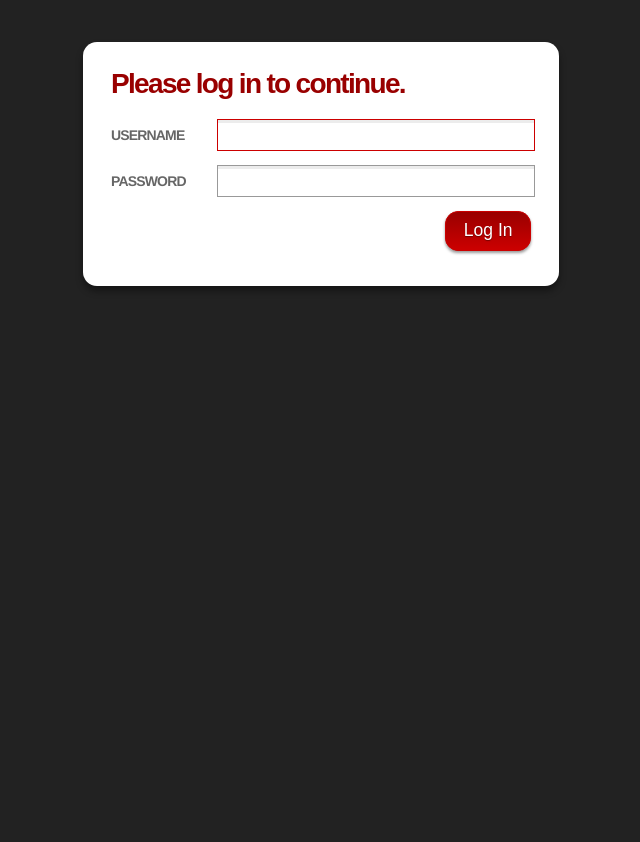
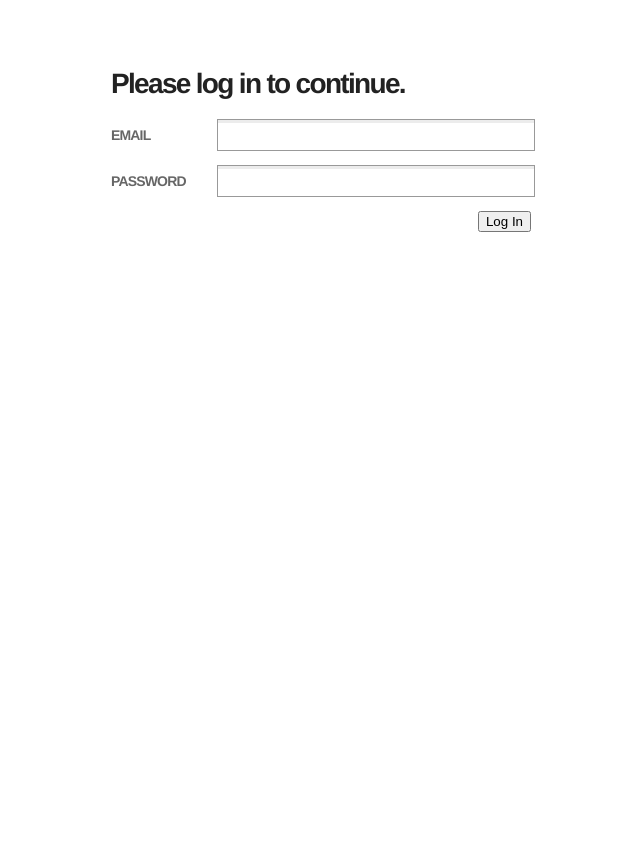
Before and after one commit to ghballiet/wtbest, a PHP site: page /admin/ in a window 1280 px wide. Shown: the whole page, without its empty margins (319-959 px from the left). Run offline with PHP 8.4, Linux system fonts and the light colour scheme; style sheets or scripts are compiled from the project's sources; some web fonts are replaced.

Commit message:
login works

```diff
--- a/admin/admin.css
+++ b/admin/admin.css
@@ -7,26 +7,19 @@
   src: local('Museo Sans 700'), local('MuseoSans-700'), url('/fonts/MuseoSans_700.otf') format('opentype'), url('/fonts/MuseoSans-700.svg#MuseoSans-700') format('svg');
   font-weight: bold;
 }
-body { background: #222222; }
 #login_form {
   margin: 3em auto;
   width: 30em;
-  -webkit-box-shadow: 0px 5px 7px rgba(0, 0, 0, 0.4);
-  -moz-box-shadow: 0px 5px 7px rgba(0, 0, 0, 0.4);
-  box-shadow: 0px 5px 7px rgba(0, 0, 0, 0.4);
   background: #ffffff;
   padding: 2em;
-  -webkit-border-radius: 1em;
-  -moz-border-radius: 1em;
-  border-radius: 1em;
+  color: #444444;
 }
 #login_form h1 {
-  font-family: 'Museo Sans 500', sans-serif;
-  color: #990000;
   font-weight: bold;
   font-size: 2em;
   margin-bottom: 0.5em;
   letter-spacing: -0.06em;
+  color: #222222;
 }
 #login_form table {
   width: 100%;
@@ -81,20 +74,3 @@ body { background: #222222; }
   color: rgba(0, 0, 0, 0.8);
   border: solid 1px #cc0000;
 }
-#login_form input[type="submit"] {
-  font-family: 'Museo Sans 500', sans-serif;
-  background-color: #990000;
-  background-image: -webkit-gradient(linear, left top, left bottom, from(#990000), to(#cc0000));
-  color: #ffffff;
-  text-shadow: 0px 1px 1px rgba(0, 0, 0, 0.4);
-  padding: 0.5em 1em;
-  -webkit-border-radius: 0.75em;
-  -moz-border-radius: 0.75em;
-  border-radius: 0.75em;
-  border: solid 1px #cc0000;
-  -webkit-box-shadow: 0px 2px 3px rgba(0, 0, 0, 0.4);
-  -moz-box-shadow: 0px 2px 3px rgba(0, 0, 0, 0.4);
-  box-shadow: 0px 2px 3px rgba(0, 0, 0, 0.4);
-  font-size: 1.25em;
-  margin: 0px;
-}
--- a/admin/admin.less
+++ b/admin/admin.less
@@ -1,25 +1,27 @@
 @import "../include/css/functions";
 
 body {
-    background: #222;
+/*    background: #222;*/
 }
 
 
 #login_form {
     margin: 3em auto;
     width: 30em;
-    .shadow(0px,5px,7px,rgba(0,0,0,.4));
+/*    .shadow(0px,5px,7px,rgba(0,0,0,.4));*/
     background: #fff;
     padding: 2em;
-    .round(1em);
+    color: #444;
+/*    .round(1em);*/
 
     h1 {
-        font-family: @font-stack-alt;
-        color: #900;
+/*        font-family: @font-stack-alt;*/
+/*        color: #900;*/
         font-weight: bold;
         font-size: 2em;
         margin-bottom: .5em;
         letter-spacing: -0.06em;
+        color: #222;
     }
 
     table {
@@ -59,7 +61,7 @@ body {
         border: solid 1px #c00;
     }
 
-    input[type="submit"] {
+/*    input[type="submit"] {
         font-family: @font-stack-alt;
         .gradient(#900,#c00);
         color: #fff;
@@ -70,5 +72,5 @@ body {
         .shadow(0px,2px,3px,rgba(0,0,0,.4));
         font-size: 1.25em;
         margin: 0px;
-    }
+    }*/
 }
--- a/admin/include/header.php
+++ b/admin/include/header.php
@@ -1,3 +1,7 @@
+<?php $SECRET_KEY="9RatrE9ded9he8"; ?>
+<?php if(!isset($_COOKIE[$SECRET_KEY])) {
+    header('Location: ../..');
+}?>
 <!DOCTYPE html PUBLIC "-//W3C//DTD XHTML 1.0 Transitional//EN" "http://www.w3.org/TR/xhtml1/DTD/xhtml1-transitional.dtd">
 <?php require_once('database.php'); ?>
 <?php $link=db_connect(); ?>
@@ -21,6 +25,7 @@
                         <li><a href="<?php echo $_POST['extradirs']; ?>../admin_events/">Events</a></li>
                         <li><a href="<?php echo $_POST['extradirs']; ?>../admin_sponsors/">Sponsors</a></li>
                         <li><a href="<?php echo $_POST['extradirs']; ?>../admin_documents/">Documents</a></li>
+                        <li><a href="<?php echo $_POST['extradirs']; ?>../logout/">Logout</a></li>
                     </ul>
                 </div>
                 <div id="main">
--- /dev/null
+++ b/admin/index.php
@@ -0,0 +1,26 @@
+<?php $SECRET_KEY="9RatrE9ded9he8"; ?>
+<?php if(isset($_COOKIE[$SECRET_KEY])) { header('Location: admin_home/'); } ?>
+<!DOCTYPE html PUBLIC "-//W3C//DTD HTML 4.01//EN">
+<html>
+    <head>
+        <title>West Texas BEST | Administrator Login</title>
+        <link rel="stylesheet" href="../include/css/reset.css" type="text/css" />
+        <link rel="stylesheet" href="../include/css/master.css" type="text/css" />
+        <link rel="stylesheet" href="admin.css" type="text/css" />
+    </head>
+    <body>
+        <div id="login_form">
+            <h1>Please log in to continue.</h1>
+            <form method="post" action="login/" >
+                <table>
+                    <tr><th>Email</th><td><input type="text" id="email" name="email" /></td></tr>
+                    <tr><th>Password</th><td><input type="password" id="password" name="password" /></td></tr>
+                    <tr><td colspan="2"><input type="submit" value="Log In" /></td></tr>
+                </table>
+            </form>
+        </div>
+        <script type="text/javascript">
+        username.focus();
+        </script>
+    </body>
+</html>
```
Also changed, not shown: admin/login/index.php (added, +27 -0 lines), admin/logout/index.php (added, +7 -0 lines), admin/old.index.html (added, +24 -0 lines).
